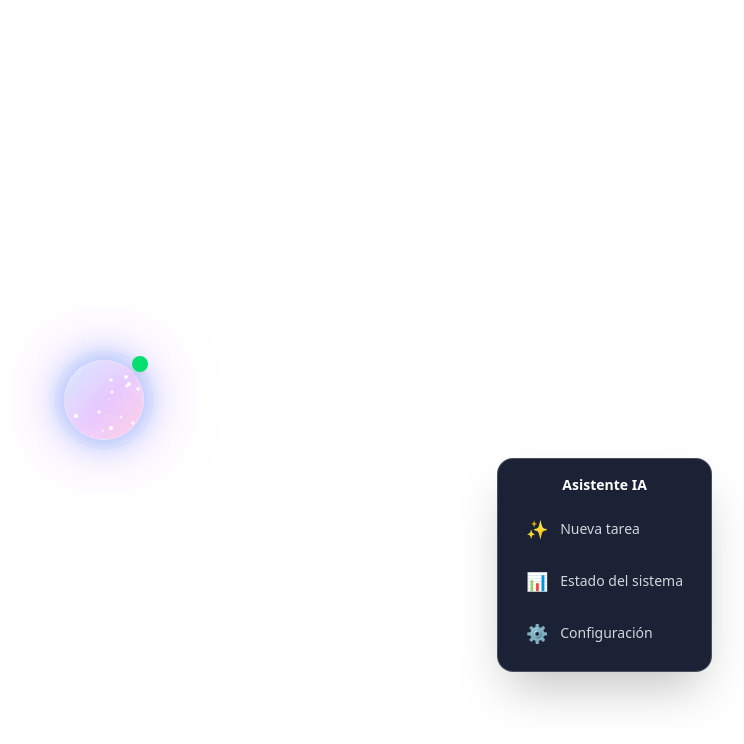
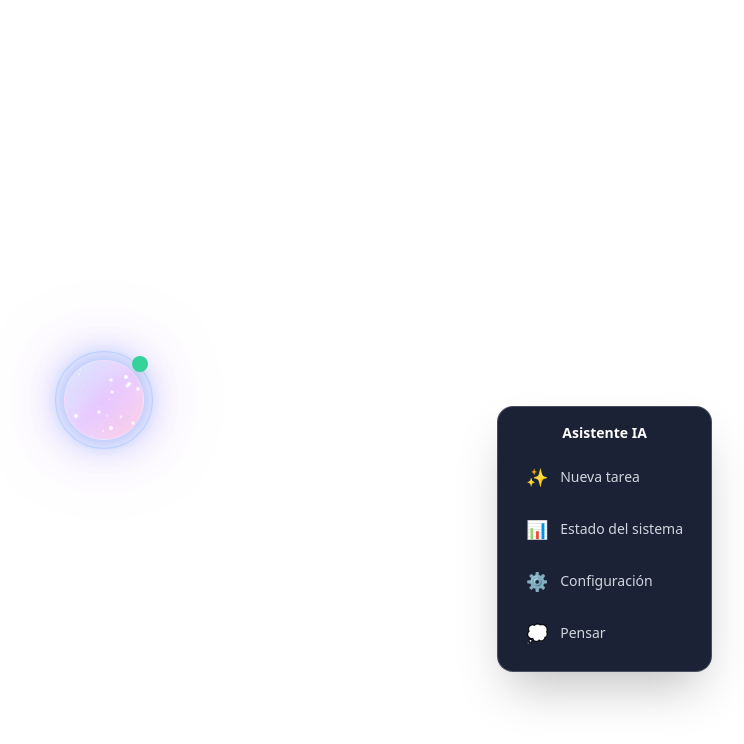
Before and after one commit to MrDyslexia/tauri_app, a React (Vite) app: page / in a window 1280 px wide. Both pictures are taken after a click on the element 640 px from the left and 400 px from the top of the page. Shown: the top 744 px of the page, without its empty margins (536-1280 px from the left). Built offline with nearby package versions, Linux system fonts and the light colour scheme; what @heroui/react would draw is missing.

Commit message:
Refactor VirtualAssistantSphere component; enhance menu handling and add thinking state functionality

```diff
--- a/src/components/VirtualAssistantSphere.tsx
+++ b/src/components/VirtualAssistantSphere.tsx
@@ -1,24 +1,25 @@
-"use client"
 
-import type React from "react"
-import { useState, useEffect, useRef } from "react"
-import { motion, AnimatePresence } from "framer-motion"
-
+import { motion, AnimatePresence } from "framer-motion";
+import { useEffect, useRef, useState} from "react";
 interface VirtualAssistantSphereProps {
-  onMenuAction: (action: string) => void
+  menuItems: { label: string; icon: string }[];
+  onMenuAction: (action: string) => void;
+  isOpen: boolean;
+  isThinking: boolean;
+  setIsOpen: (open: boolean) => void;
+  setIsThinking?: (thinking: boolean) => void;
 }
 
-const VirtualAssistantSphere: React.FC<VirtualAssistantSphereProps> = ({ onMenuAction }) => {
-  const [isHovered, setIsHovered] = useState(false)
-  const [isOpen, setIsOpen] = useState(false)
-  const menuRef = useRef<HTMLDivElement>(null)
-  const sphereRef = useRef<HTMLDivElement>(null)
-
-  const menuItems = [
-    { label: "Nueva tarea", icon: "✨" },
-    { label: "Estado del sistema", icon: "📊" },
-    { label: "Configuración", icon: "⚙️" },
-  ]
+const VirtualAssistantSphere = ({
+  menuItems,
+  onMenuAction,
+  isOpen,
+  setIsOpen,
+  isThinking
+}: VirtualAssistantSphereProps) => {
+  const [isHovered, setIsHovered] = useState(false);
+  const menuRef = useRef<HTMLDivElement>(null);
+  const sphereRef = useRef<HTMLDivElement>(null);
 
   useEffect(() => {
     const handleClickOutside = (event: MouseEvent) => {
@@ -28,21 +29,46 @@ const VirtualAssistantSphere: React.FC<VirtualAssistantSphereProps> = ({ onMenuA
         sphereRef.current &&
         !sphereRef.current.contains(event.target as Node)
       ) {
-        setIsOpen(false)
+        setIsOpen(false);
       }
-    }
+    };
 
     if (isOpen) {
-      document.addEventListener("mousedown", handleClickOutside)
+      document.addEventListener("mousedown", handleClickOutside);
     }
 
     return () => {
-      document.removeEventListener("mousedown", handleClickOutside)
-    }
-  }, [isOpen])
+      document.removeEventListener("mousedown", handleClickOutside);
+    };
+  }, [isOpen, setIsOpen]);
 
   return (
     <>
+      <AnimatePresence>
+        {isThinking && (
+          <motion.div
+            className="absolute inset-0 flex items-center justify-center"
+            initial={{ opacity: 0 }}
+            animate={{ opacity: 1 }}
+            exit={{ opacity: 0 }}
+          >
+            <motion.div
+              className="text-white text-xs font-medium bg-black/30 rounded-full px-2 py-1 backdrop-blur-sm"
+              animate={{
+                scale: [1, 1.05, 1],
+                y: [0, -5, 0],
+              }}
+              transition={{
+                duration: 2,
+                repeat: Number.POSITIVE_INFINITY,
+              }}
+            >
+              Pensando...
+            </motion.div>
+          </motion.div>
+        )}
+      </AnimatePresence>
+
       <motion.div
         ref={sphereRef}
         className="fixed z-40 cursor-pointer"
@@ -82,11 +108,13 @@ const VirtualAssistantSphere: React.FC<VirtualAssistantSphereProps> = ({ onMenuA
                     top: `${Math.random() * 100}%`,
                   }}
                   animate={{
-                    scale: [0, 1, 0],
+                    scale: isThinking ? [0, 1.5, 0] : [0, 1, 0],
                     opacity: [0, 1, 0],
                   }}
                   transition={{
-                    duration: 3 + Math.random() * 2,
+                    duration: isThinking
+                      ? 1 + Math.random()
+                      : 3 + Math.random() * 2,
                     repeat: Number.POSITIVE_INFINITY,
                     delay: Math.random() * 2,
                   }}
@@ -96,11 +124,11 @@ const VirtualAssistantSphere: React.FC<VirtualAssistantSphereProps> = ({ onMenuA
               <motion.div
                 className="absolute inset-1/4 rounded-full bg-gradient-radial from-purple-500/50 via-transparent to-transparent"
                 animate={{
-                  scale: [1, 1.2, 1],
+                  scale: isThinking ? [1, 1.5, 1] : [1, 1.2, 1],
                   rotate: [0, 360],
                 }}
                 transition={{
-                  duration: 10,
+                  duration: isThinking ? 2 : 10,
                   repeat: Number.POSITIVE_INFINITY,
                   ease: "linear",
                 }}
@@ -110,11 +138,11 @@ const VirtualAssistantSphere: React.FC<VirtualAssistantSphereProps> = ({ onMenuA
             <motion.div
               className="absolute inset-0 rounded-full border border-blue-400/40"
               animate={{
-                scale: [1, 1.3, 1],
-                opacity: [1, 0, 1],
+                scale: isThinking ? [1, 1.5, 1] : [1, 1.3, 1],
+                opacity: [1, 0.5, 1],
               }}
               transition={{
-                duration: 3,
+                duration: isThinking ? 1 : 3,
                 repeat: Number.POSITIVE_INFINITY,
                 ease: "easeInOut",
               }}
@@ -125,10 +153,11 @@ const VirtualAssistantSphere: React.FC<VirtualAssistantSphereProps> = ({ onMenuA
             className="absolute -top-1 -right-1 w-4 h-4 bg-green-400 rounded-full shadow-lg"
             animate={{
               scale: isHovered ? [1, 1.2, 1] : 1,
+              backgroundColor: isThinking ? "#fbbf24" : "#34d399",
             }}
             transition={{
               duration: 1,
-              repeat: isHovered ? Number.POSITIVE_INFINITY : 0,
+              repeat: isHovered || isThinking ? Number.POSITIVE_INFINITY : 0,
             }}
           />
         </motion.div>
@@ -144,7 +173,9 @@ const VirtualAssistantSphere: React.FC<VirtualAssistantSphereProps> = ({ onMenuA
             className="fixed bottom-32 right-8 z-40 bg-slate-900/95 backdrop-blur-lg rounded-2xl p-4 border border-white/20 shadow-2xl min-w-48"
           >
             <div className="space-y-2">
-              <h3 className="text-white font-semibold text-sm mb-3 text-center">Asistente IA</h3>
+              <h3 className="text-white font-semibold text-sm mb-3 text-center">
+                Asistente IA
+              </h3>
               {menuItems.map((item) => (
                 <motion.button
                   key={item.label}
@@ -152,9 +183,9 @@ const VirtualAssistantSphere: React.FC<VirtualAssistantSphereProps> = ({ onMenuA
                   whileHover={{ scale: 1.02, x: 4 }}
                   whileTap={{ scale: 0.98 }}
                   onClick={() => {
-                    onMenuAction(item.label)
-                    setIsOpen(false)
+                    onMenuAction(item.label);
                   }}
+                  disabled={isThinking}
                 >
                   <span className="text-lg">{item.icon}</span>
                   <span>{item.label}</span>
@@ -165,7 +196,7 @@ const VirtualAssistantSphere: React.FC<VirtualAssistantSphereProps> = ({ onMenuA
         )}
       </AnimatePresence>
     </>
-  )
-}
+  );
+};
 
-export default VirtualAssistantSphere
+export default VirtualAssistantSphere;
--- a/src/data/samples-responses.ts
+++ b/src/data/samples-responses.ts
@@ -16,7 +16,7 @@ export const sampleResponses: AssistantResponse[] = [
     query: "Show me the Eiffel Tower",
     content: {
       text: "Here's the iconic Eiffel Tower in Paris, France:",
-      imageUrl: "/placeholder.svg?height=300&width=400",
+      imageUrl: "https://external-preview.redd.it/ai-agents-in-php-with-mcp-model-context-protocol-v0-3dqjhNc0LJGBk5kNWbljQP75BPWYbErax9GEOasabdE.jpg?auto=webp&s=5333d30a653f23d67bf83213afa46ef9663107f7",
       caption: "The Eiffel Tower - 324 meters tall, built in 1889",
     },
     timestamp: new Date(),
@@ -57,23 +57,23 @@ export const sampleResponses: AssistantResponse[] = [
         {
           name: "MacBook Pro M3",
           price: "$1,999",
-          image: "/placeholder.svg?height=150&width=200",
+          image: "https://static.myshop.cl/32332/1_1735308148000.png",
           rating: 4.8,
-          url: "#",
+          url: "https://www.myshop.cl/producto/samsung-dg300-24-p32332",
           specs: ["M3 Chip", "16GB RAM", "512GB SSD"],
         },
         {
           name: "Dell XPS 13",
           price: "$1,299",
-          image: "/placeholder.svg?height=150&width=200",
+          image: "https://media.spdigital.cl/thumbnails/products/1748439767738-c1_cdeb8de4_thumbnail_512.png",
           rating: 4.6,
-          url: "#",
+          url: "https://www.spdigital.cl/gabinete-gamer-antec-performance-1-m-black-mini-itx-con-paneles-de-aluminio-y-soporte-pcie-40/",
           specs: ["Intel i7", "16GB RAM", "1TB SSD"],
         },
         {
           name: "ThinkPad X1 Carbon",
           price: "$1,599",
-          image: "/placeholder.svg?height=150&width=200",
+          image: "https://www.myshop.cl/producto/monitor-236-curvo-aoc-c24g2-full-hd-1920x1080-1-ms-165-hz-va-p20410",
           rating: 4.7,
           url: "#",
           specs: ["Intel i7", "32GB RAM", "1TB SSD"],
--- a/src/pages/index.tsx
+++ b/src/pages/index.tsx
@@ -3,11 +3,23 @@
 import { useNavigate } from "react-router-dom"
 import { motion } from "framer-motion"
 import VirtualAssistantSphere from "@/components/VirtualAssistantSphere"
+import { useState } from "react";
 
 export default function IndexPage() {
   const navigate = useNavigate()
+  const [isOpen, setIsOpen] = useState(false);
+  const [isThinking, setIsThinking] = useState(false);
+
+  const menuItems = [
+    { label: "Nueva tarea", icon: "✨" },
+    { label: "Estado del sistema", icon: "📊" },
+    { label: "Configuración", icon: "⚙️" },
+    { label: "Pensar", icon: "💭" },
+  ];
 
   const handleMenuAction = (action: string) => {
+    setIsOpen(false); // Cerrar el menú después de seleccionar
+
     switch (action) {
       case "Nueva tarea":
         navigate("/assistant")
@@ -17,6 +29,10 @@ export default function IndexPage() {
         break
       case "Configuración":
         console.log("Configuración seleccionada")
+        break
+      case "Pensar":
+        setIsThinking(true)
+        setTimeout(() => setIsThinking(false), 5000)
         break
       default:
         console.log("Acción no reconocida:", action)
@@ -31,7 +47,14 @@ export default function IndexPage() {
       exit={{ opacity: 0, scale: 0.8 }}
       transition={{ duration: 0.6 }}
     >
-      <VirtualAssistantSphere onMenuAction={handleMenuAction} />
+      <VirtualAssistantSphere
+        onMenuAction={handleMenuAction}
+        menuItems={menuItems}
+        isOpen={isOpen}
+        setIsOpen={setIsOpen}
+        isThinking={isThinking}
+        setIsThinking={setIsThinking}
+      />
     </motion.div>
   )
 }
```
